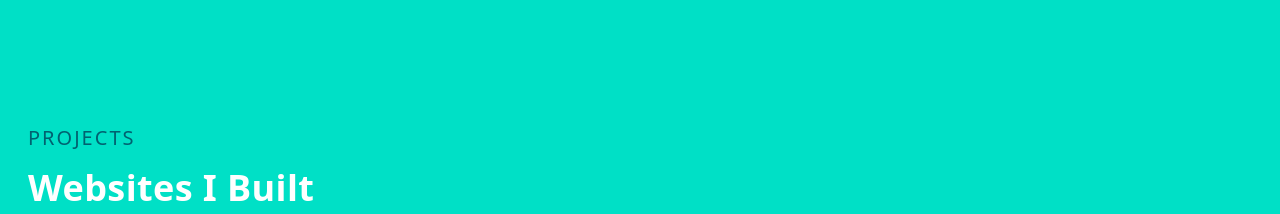
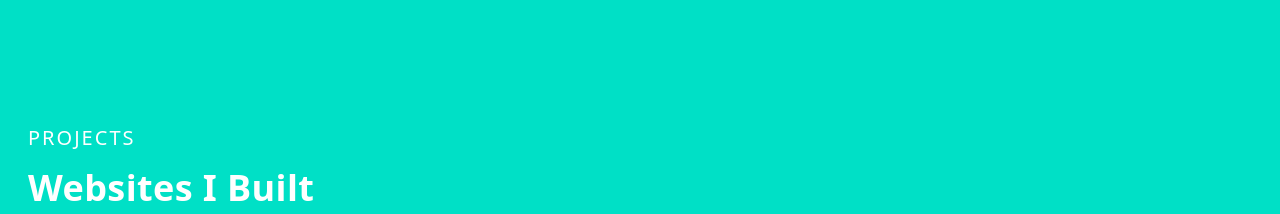
Before and after one commit to yeshwanthc/my-portfolio, a Next.js app: page / in a window 1280 px wide. Shown: the part 2340-2554 px from the top of the page. Built offline with nearby package versions, Linux system fonts and the light colour scheme.

Commit message:
Update Projects.jsx

```diff
--- a/components/Projects.jsx
+++ b/components/Projects.jsx
@@ -14,7 +14,7 @@ const Projects = () => {
   return (
     <div id='projects' className='w-full pb-10'>
       <div className='max-w-[1240px] mx-auto px-2 py-16'>
-        <p className='text-xl tracking-widest uppercase text-[#016170]'>
+        <p className='text-xl tracking-widest uppercase text-[#ffffff]'>
           Projects
         </p>
         <h2 className='py-4'>Websites I Built</h2>
```
